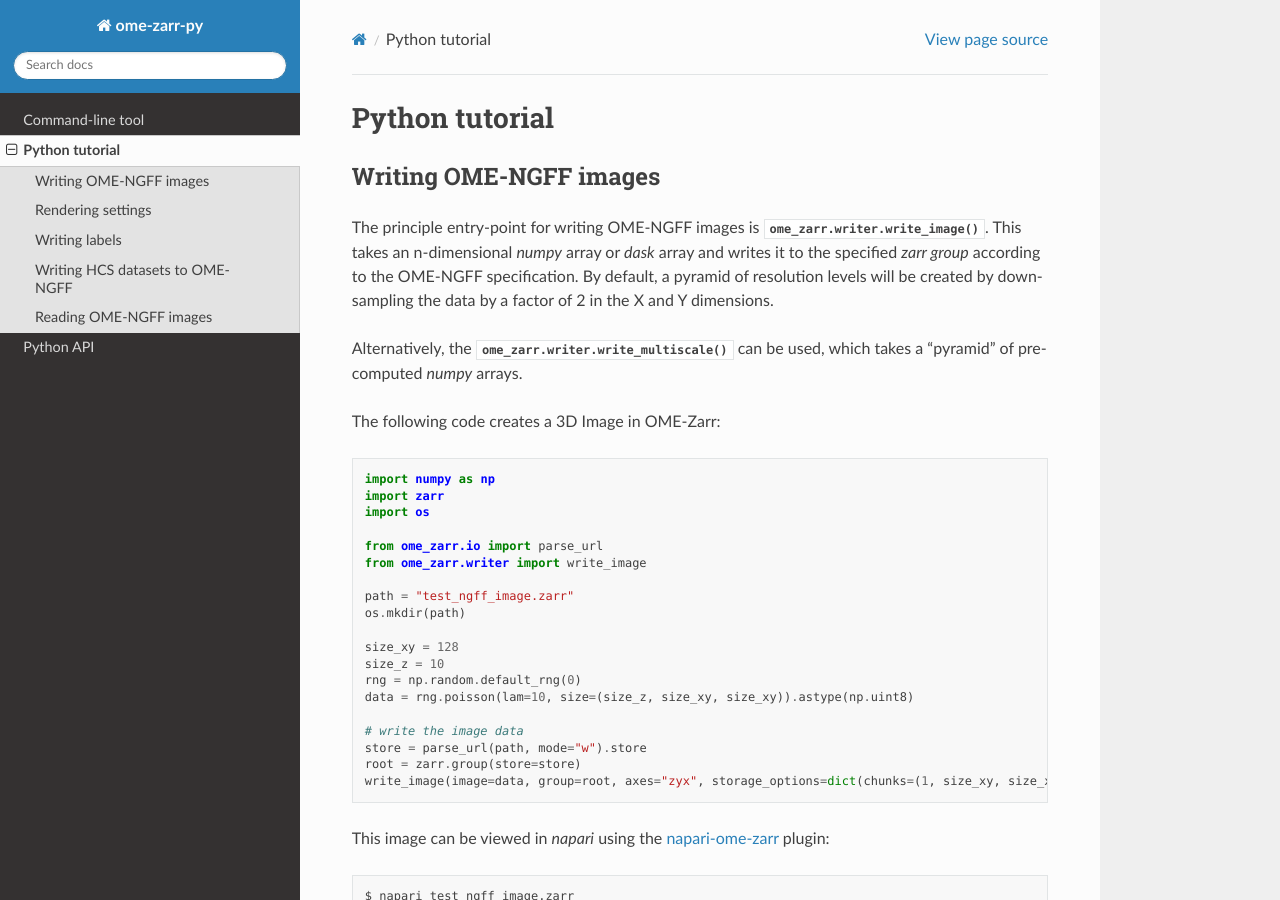
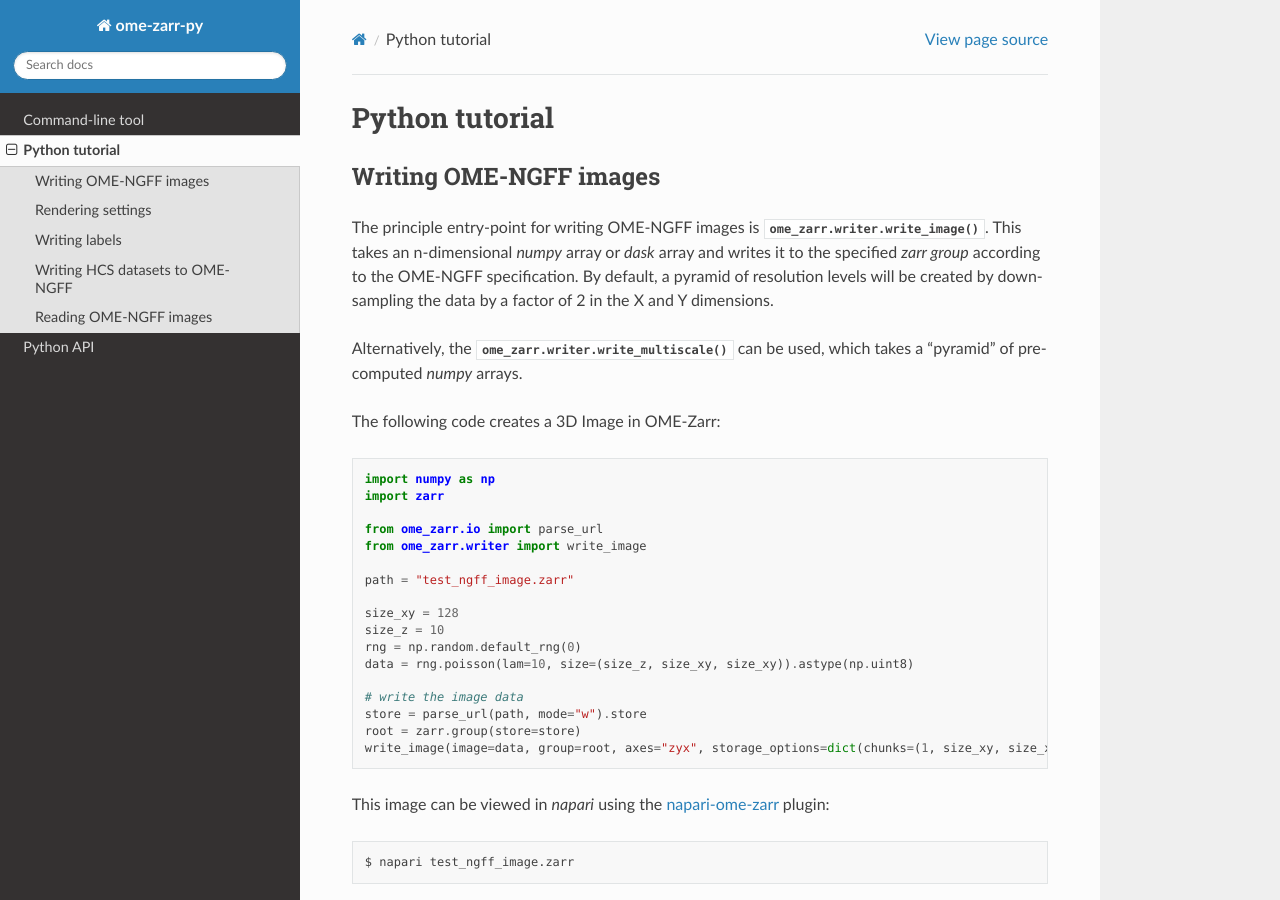
Before and after one commit to ome/ome-zarr-py, a Sphinx documentation site: the page built from docs/source/python.rst, in a window 1280 px wide and 900 px high. Built offline with Sphinx 7.4.7 and the Read the Docs theme 3.1.0, drawn with Linux system fonts in a browser that asks for light colours.

Commit message:
Simplify Python tutorial

```diff
--- a/docs/source/python.rst
+++ b/docs/source/python.rst
@@ -17,13 +17,11 @@ The following code creates a 3D Image in OME-Zarr::
 
     import numpy as np
     import zarr
-    import os
 
     from ome_zarr.io import parse_url
     from ome_zarr.writer import write_image
 
     path = "test_ngff_image.zarr"
-    os.mkdir(path)
 
     size_xy = 128
     size_z = 10
```
